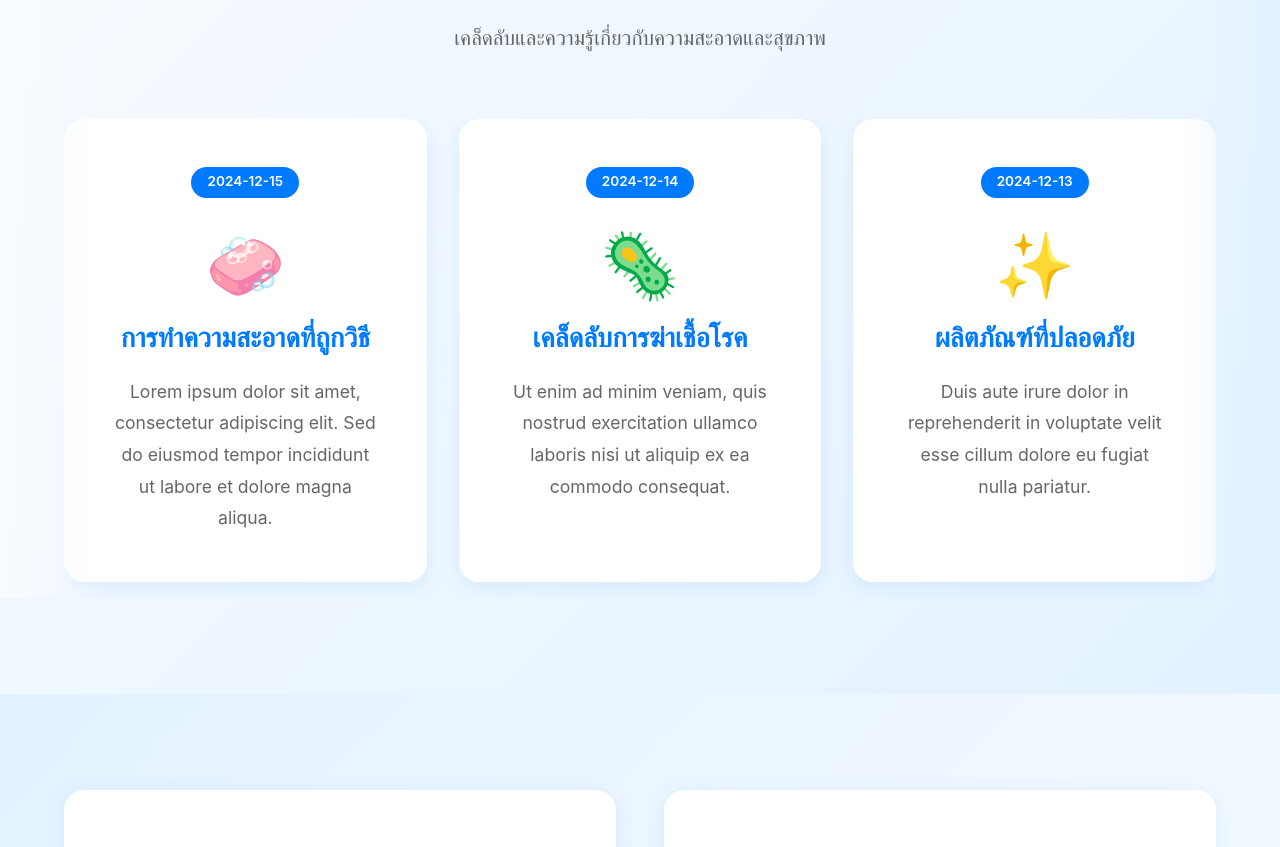
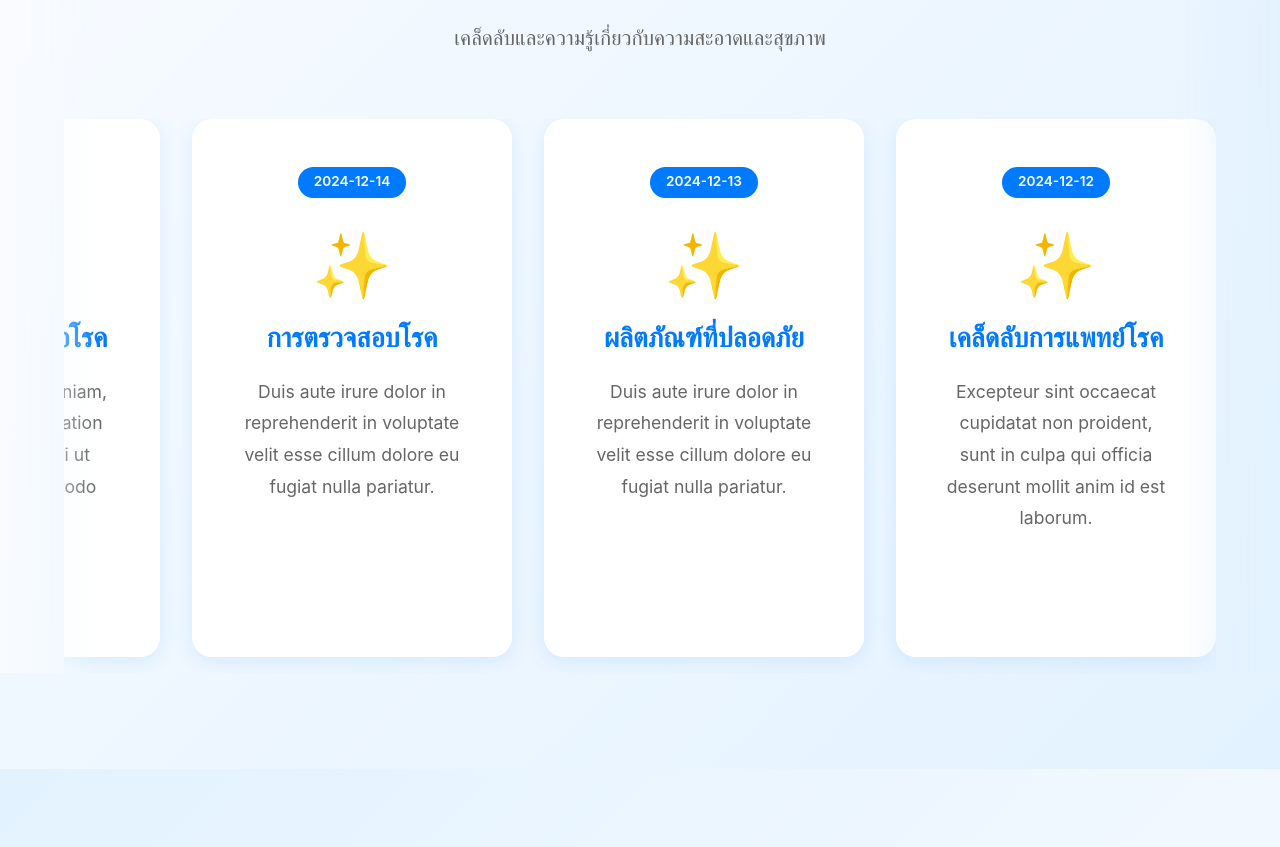
Before and after one commit to Spiral-Frontier-Community/miska-project, a React (Vite) app: page / in a window 1280 px wide. Shown: the part 1798-2645 px from the top of the page. Built offline with nearby package versions, Linux system fonts and the light colour scheme; no server answers.

Commit message:
Update KnowledgeSection.jsx

```diff
--- a/src/components/KnowledgeSection.jsx
+++ b/src/components/KnowledgeSection.jsx
@@ -28,14 +28,28 @@ const KnowledgeSection = () => {
          title: 'ผลิตภัณฑ์ที่ปลอดภัย',
          description: 'Duis aute irure dolor in reprehenderit in voluptate velit esse cillum dolore eu fugiat nulla pariatur.',
          imageSrc: '✨',
-         date: '2024-12-13' // ← ADD THIS
+         date: '2024-12-13'
+      },
+      {
+         id: 4,
+         title: 'เคล็ดลับการแพทย์โรค',
+         description: 'Excepteur sint occaecat cupidatat non proident, sunt in culpa qui officia deserunt mollit anim id est laborum.',
+         imageSrc: '✨',
+         date: '2024-12-12'
+      },
+      {
+         id: 5,
+         title: 'การตรวจสอบโรค',
+         description: 'Duis aute irure dolor in reprehenderit in voluptate velit esse cillum dolore eu fugiat nulla pariatur.',
+         imageSrc: '✨',
+         date: '2024-12-14'
       }
    ];
 
    // ← ADD THIS: Sort by date (newest first)
    const sortedItems = [...knowledgeItems].sort((a, b) =>
       new Date(b.date) - new Date(a.date)
-   ).slice(0, 3);
+   ).slice(0, knowledgeItems.length);
 
    // ← ADD AUTO-SCROLL
    React.useEffect(() => {
```
